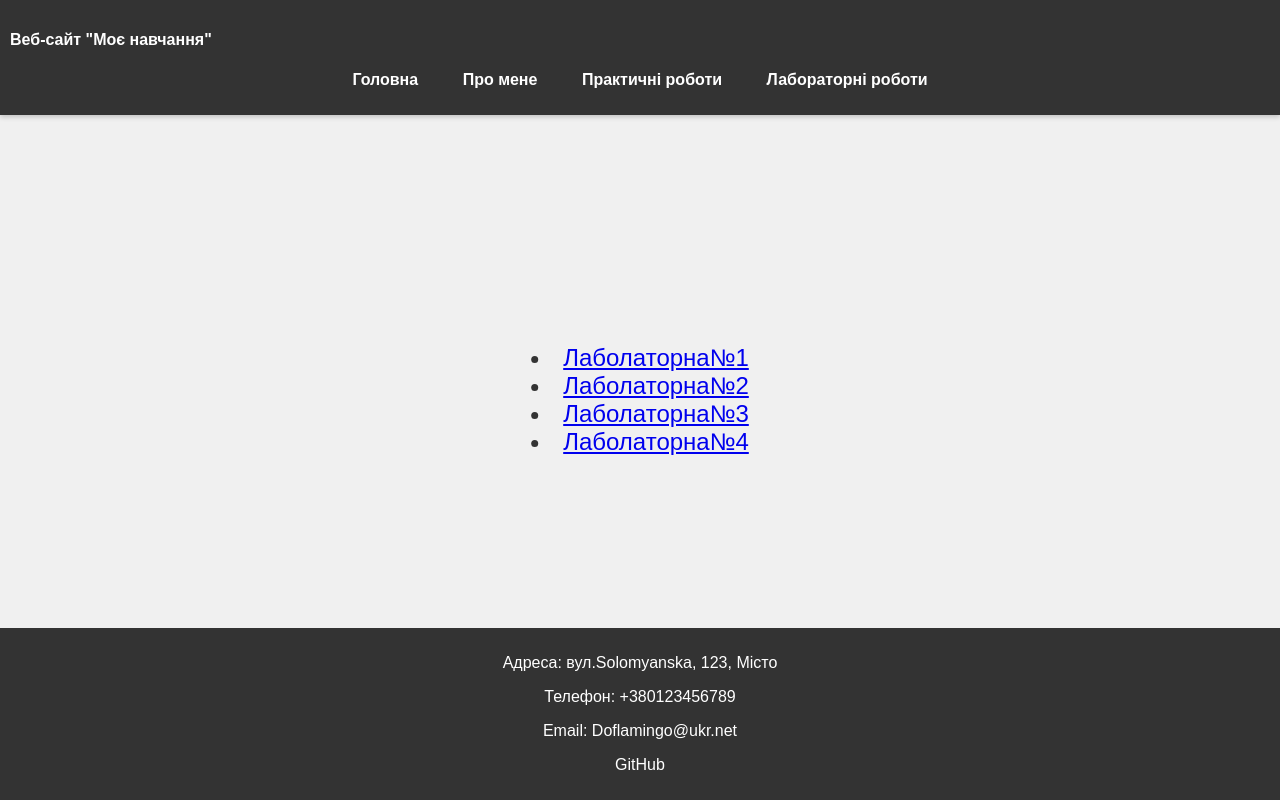
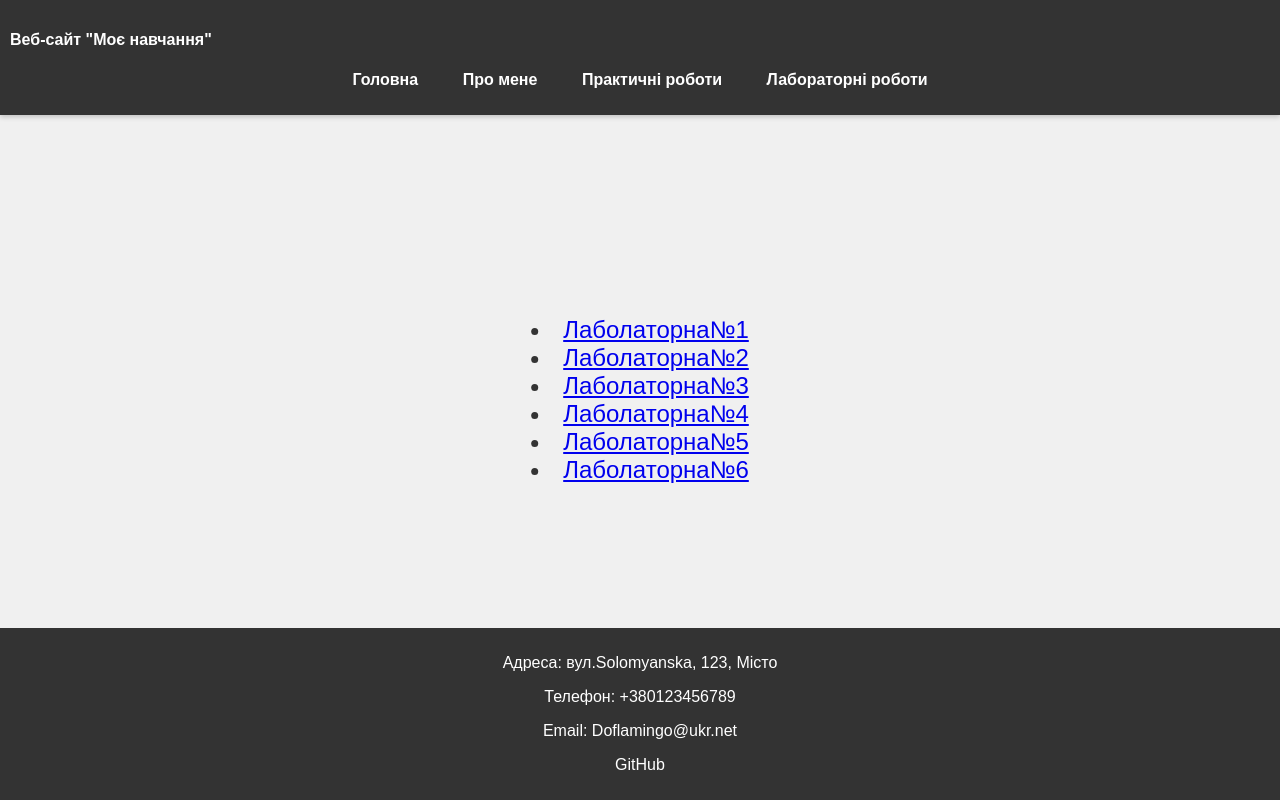
Before and after one commit to Fermichell/Portf, a plain HTML site: page labs.html in a window 1280 px wide. Drawn offline with Linux system fonts and the light colour scheme.

Commit message:
Add files via upload

```diff
--- a/labs.html
+++ b/labs.html
@@ -129,6 +129,8 @@ footer a:hover {
 	<li><a href="lb2.html">Лаболаторна№2</a></li>
     <li><a href="lb3.html">Лаболаторна№3</a></li>
     <li><a href="lb4.html">Лаболаторна№4</a></li>
+    <li><a href="lb5.html">Лаболаторна№5</a></li>
+    <li><a href="lb6.html">Лаболаторна№6</a></li>
     </section>
  <footer>
     <p>Адреса: вул.Solomyanska, 123, Місто</p>
```
